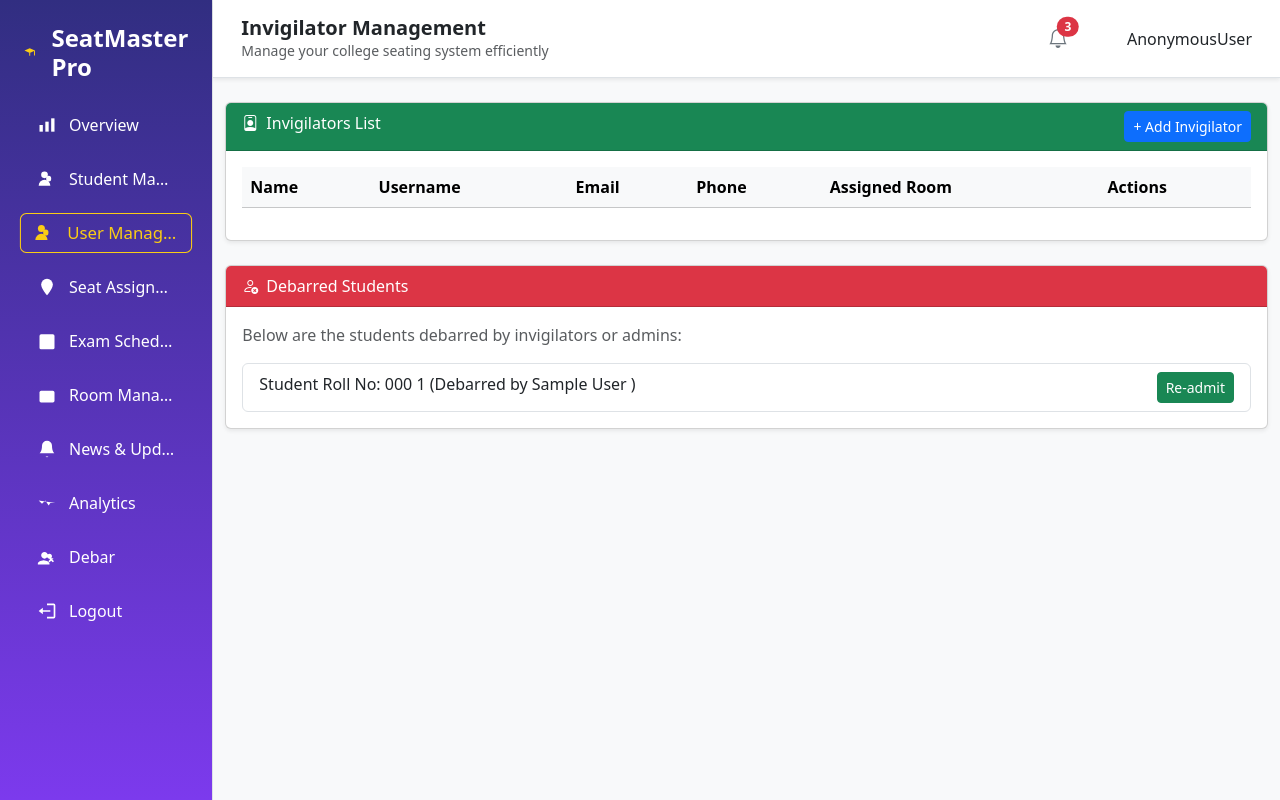
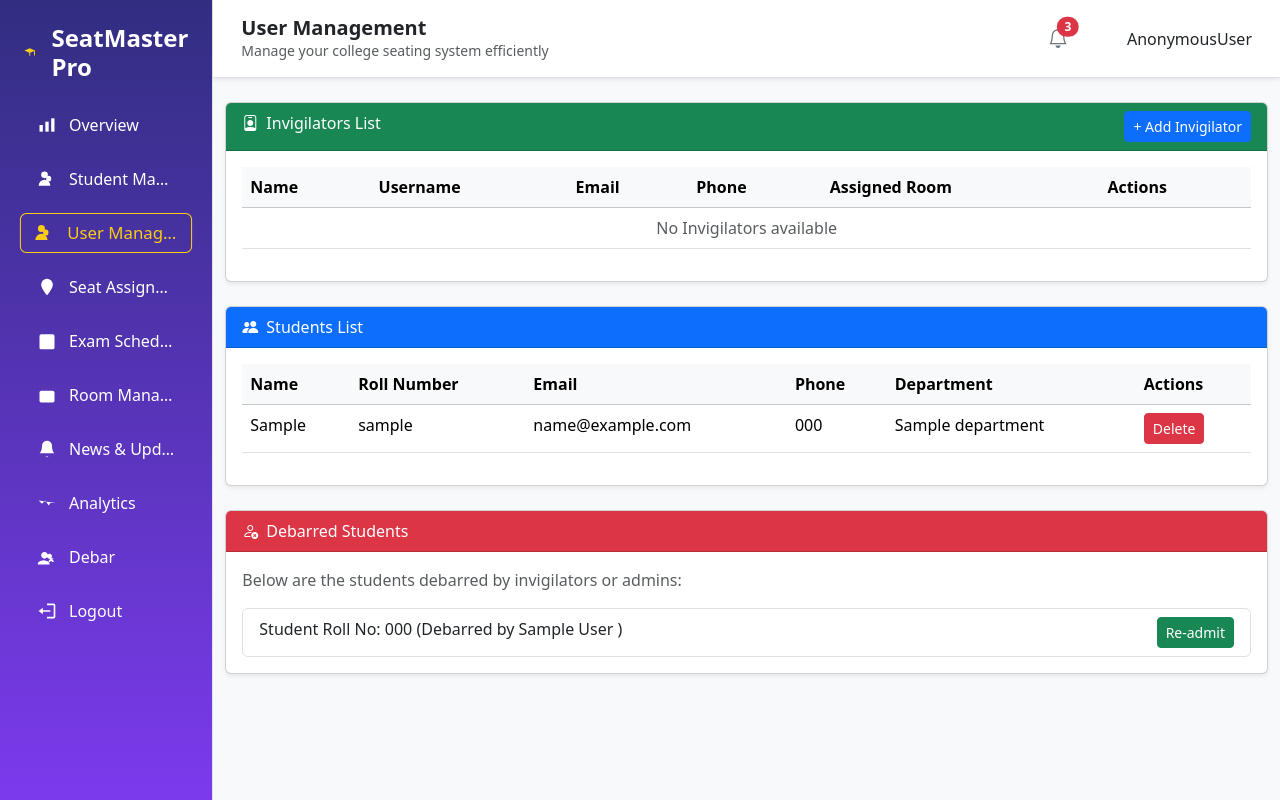
Before and after one commit to akheelFaizal/seating_arrangement, a Django app: page /invigilators/ in a window 1280 px wide. Run offline with Django 5.2, Linux system fonts and the light colour scheme; tables that the repository leaves empty hold one stand-in row (values such as "Sample post"); lists and menus that the app fills with data are empty.

Commit message:
invigilator delete done

```diff
--- a/seating_arrangement/seating_arrangement/settings.py
+++ b/seating_arrangement/seating_arrangement/settings.py
@@ -135,5 +135,5 @@ EMAIL_HOST = "smtp.gmail.com"
 EMAIL_PORT = 587
 EMAIL_USE_TLS = True
 EMAIL_HOST_USER = "jishnub222@gmail.com"
-EMAIL_HOST_PASSWORD = "wean iysj ibix jpbe"
+EMAIL_HOST_PASSWORD = "tchu nxxz rekm dxrx"
 DEFAULT_FROM_EMAIL = EMAIL_HOST_USER
--- a/seating_arrangement/templates/admin/InvigilatorManagement.html
+++ b/seating_arrangement/templates/admin/InvigilatorManagement.html
@@ -23,7 +23,7 @@
 
         <!-- Main Content -->
         <div class="col p-0">
-          {% include 'components/Header.html' with title="Invigilator Management" %}
+          {% include 'components/Header.html' with title="User Management" %}
 
           <div class="container-fluid py-4">
             <!-- Invigilators Table -->
@@ -35,7 +35,6 @@
                   ><i class="bi bi-person-badge me-2"></i>Invigilators
                   List</span
                 >
-                <!-- Button -->
                 <button
                   class="btn btn-sm btn-primary"
                   data-bs-toggle="modal"
@@ -64,11 +63,10 @@
                       <td>{{ inv.email }}</td>
                       <td>{{ inv.phone }}</td>
                       <td>
-                        {% if inv.assigned_room %} {{ inv.assigned_room }} {% else %}
-                        <span class="text-danger">Not Assigned</span>
-                        {% endif %}
+                        {% if inv.assigned_room %}{{ inv.assigned_room }}{% else %}<span class="text-danger">Not Assigned</span>{% endif %}
                       </td>
                       <td>
+                        <!-- Assign Room -->
                         <button
                           class="btn btn-sm btn-success"
                           data-bs-toggle="modal"
@@ -78,6 +76,24 @@
                         >
                           {% if inv.assigned_room %}Reassign{% else %}Assign{% endif %}
                         </button>
+
+                        <!-- Delete Invigilator -->
+                        <form
+                          method="POST"
+                          action="{% url 'delete_invigilator' inv.id %}"
+                          style="display: inline"
+                        >
+                          {% csrf_token %}
+                          <button type="submit" class="btn btn-sm btn-danger">
+                            Delete
+                          </button>
+                        </form>
+                      </td>
+                    </tr>
+                   {% empty %}
+                    <tr>
+                      <td colspan="6" class="text-muted text-center">
+                        No Invigilators available
                       </td>
                     </tr>
                     {% endfor %}
@@ -86,7 +102,59 @@
               </div>
             </div>
 
-            <!-- Debarred Students -->
+            <!-- Students Table -->
+            <div class="card mb-4 shadow-sm">
+              <div
+                class="card-header bg-primary text-white d-flex justify-content-between"
+              >
+                <span><i class="bi bi-people-fill me-2"></i>Students List</span>
+              </div>
+              <div class="card-body">
+                <table class="table table-hover">
+                  <thead class="table-light">
+                    <tr>
+                      <th>Name</th>
+                      <th>Roll Number</th>
+                      <th>Email</th>
+                      <th>Phone</th>
+                      <th>Department</th>
+                      <th>Actions</th>
+                    </tr>
+                  </thead>
+                  <tbody>
+                    {% for stu in students %}
+                    <tr>
+                      <td>{{ stu.name }}</td>
+                      <td>{{ stu.username }}</td>
+                      <td>{{ stu.email }}</td>
+                      <td>{{ stu.phone }}</td>
+                      <td>{{ stu.department }}</td>
+                      <td>
+                        <!-- Delete Student -->
+                        <form
+                          method="POST"
+                          action="{% url 'delete_student_user' stu.id %}"
+                          style="display: inline"
+                        >
+                          {% csrf_token %}
+                          <button type="submit" class="btn btn-sm btn-danger">
+                            Delete
+                          </button>
+                        </form>
+                      </td>
+                    </tr>
+                    {% empty %}
+                    <tr>
+                      <td colspan="6" class="text-muted text-center">
+                        No students available
+                      </td>
+                    </tr>
+                    {% endfor %}
+                  </tbody>
+                </table>
+              </div>
+            </div>
+
             <!-- Debarred Students -->
             <div class="card shadow-sm">
                 <div class="card-header bg-danger text-white">
@@ -100,7 +168,7 @@
                         {% for student in debarred_students %}
                         <li class="list-group-item d-flex justify-content-between">
                             <span>
-                                Student Roll No: {{ student.roll_number }} {{ student.id }}
+                                Student Roll No: {{ student.roll_number }}
                                 (Debarred by
                                {% if student.debarred_by %}
                                   {{ student.debarred_by.name|default_if_none:student.debarred_by.username|default:student.debarred_by.username }}
@@ -127,18 +195,16 @@
                     </ul>
                 </div>
             </div>
-
           </div>
         </div>
       </div>
     </div>
 
-    <!-- Modal -->
+    <!-- Add Invigilator Modal -->
     <div
       class="modal fade"
       id="addInvigilatorModal"
       tabindex="-1"
-      aria-labelledby="addInvigilatorModalLabel"
       aria-hidden="true"
     >
       <div class="modal-dialog">
@@ -245,7 +311,7 @@
       </div>
     </div>
 
-    <!-- Modal -->
+    <!-- Assign Room Modal -->
     <div
       class="modal fade"
       id="assignRoomModal"
@@ -290,9 +356,6 @@
     </div>
 
     <script src="https://cdn.jsdelivr.net/npm/bootstrap@5.3.3/dist/js/bootstrap.bundle.min.js"></script>
-    {% include 'components/Toast.html' %}
-    <script src="../../static/toast.js"></script>
-
     <script>
       const assignRoomModal = document.getElementById("assignRoomModal");
       assignRoomModal.addEventListener("show.bs.modal", function (event) {
@@ -300,14 +363,13 @@
         const invigilatorId = button.getAttribute("data-invigilator-id");
         const invigilatorName = button.getAttribute("data-invigilator-name");
 
-        // Update form action dynamically
         const form = document.getElementById("assignRoomForm");
         form.action = `/invigilators/assign/${invigilatorId}/`;
 
-        // Update modal title dynamically
         const title = assignRoomModal.querySelector(".modal-title");
         title.textContent = `Assign Room to ${invigilatorName}`;
       });
     </script>
+    <script src="../../static/toast.js"></script>
   </body>
 </html>
--- a/seating_arrangement/templates/invigilator/invigilatorProfile.html
+++ b/seating_arrangement/templates/invigilator/invigilatorProfile.html
@@ -102,9 +102,6 @@
             <a href="{% url 'edit_invigilator_profile' %}" class="btn btn-primary btn-sm">
               <i class="bi bi-pencil-square me-1"></i> Edit Profile
             </a>
-            <a href="" class="btn btn-outline-secondary btn-sm">
-              <i class="bi bi-shield-lock me-1"></i> Change Password
-            </a>
           </div>
         </div>
 
--- a/seating_arrangement/templates/student/studentLogin.html
+++ b/seating_arrangement/templates/student/studentLogin.html
@@ -92,7 +92,7 @@
       <!-- Username / Roll Number / Employee ID -->
       <div class="mb-3 position-relative">
         <i class="bi bi-person position-absolute top-50 translate-middle-y ms-3 text-muted"></i>
-        <input type="text" id="username" name="username" class="form-control ps-5" placeholder="Roll Number or Employee ID" required>
+        <input type="text" id="username" name="username" class="form-control ps-5" placeholder="Roll Number or Employee Username" required>
       </div>
 
       <!-- Password -->
```
